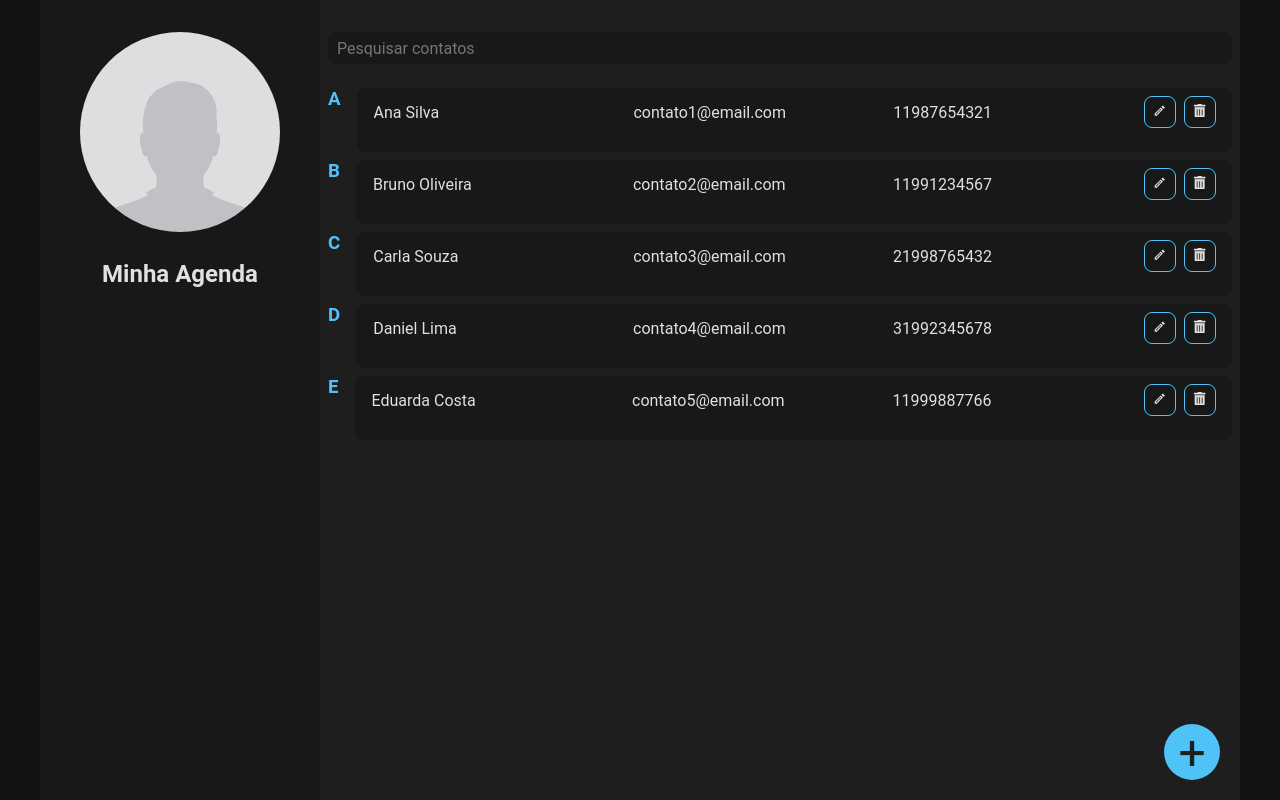
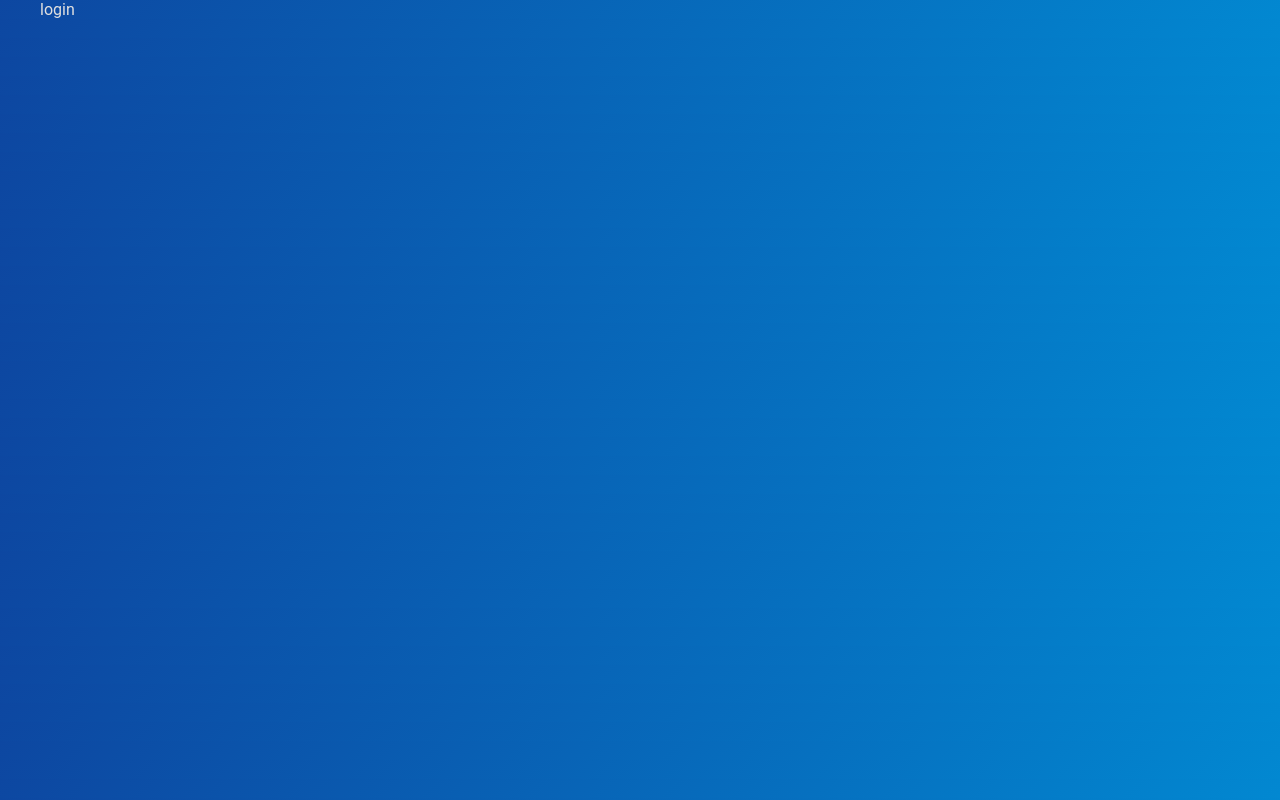
Before and after one commit to JovanneSousa/agenda, a React (Vite) app: page /login in a window 1280 px wide. Built offline with nearby package versions, Linux system fonts and the light colour scheme.

Commit message:
feat: adicionando react router, feito a separação das pages contato e login e alterado o background para um gradiente

```diff
--- a/package.json
+++ b/package.json
@@ -16,6 +16,7 @@
     "react-dom": "^19.1.0",
     "react-icons": "^5.5.0",
     "react-redux": "^9.2.0",
+    "react-router-dom": "^7.9.1",
     "redux": "^5.0.1",
     "styled-components": "^6.1.17"
   },
--- a/src/App.tsx
+++ b/src/App.tsx
@@ -1,29 +1,22 @@
 import { Provider } from 'react-redux'
-import Perfil from './Components/Aside'
-import Container from './Components/Content'
 import { GlobalStyle } from './globalStyle'
 import { store } from './Store'
-import AddContact from './Components/addContactModal'
-import { useState } from 'react'
+import { BrowserRouter, Route, Routes } from 'react-router-dom'
+import ContactsPage from './Pages/ContactPage'
+import LoginPage from './Pages/LoginPage'
 
 function App() {
-  const [isAddButtonActive, setIsAddbuttonActive] = useState(false)
-
-  const handleAddButtonClick = () => {
-    setIsAddbuttonActive(!isAddButtonActive)
-  }
-
   return (
     <Provider store={store}>
       <GlobalStyle />
       <div className="container">
-        <Perfil />
-        <Container
-          isAddButtonActive={isAddButtonActive}
-          onClick={handleAddButtonClick}
-        />
+        <BrowserRouter>
+          <Routes>
+            <Route path="/contatos" element={<ContactsPage />} />
+            <Route path="/login" element={<LoginPage />} />
+          </Routes>
+        </BrowserRouter>
       </div>
-      {isAddButtonActive && <AddContact onClose={handleAddButtonClick} />}
     </Provider>
   )
 }
--- /dev/null
+++ b/src/Components/Login/index.tsx
@@ -0,0 +1,9 @@
+const Login = () => {
+  return (
+    <div>
+      <div>login</div>
+    </div>
+  )
+}
+
+export default Login
--- a/src/Components/addButton/styles.ts
+++ b/src/Components/addButton/styles.ts
@@ -10,7 +10,7 @@ export const StyleButton = styled.div<{ onClick: () => void }>`
   bottom: 20px;
   right: 20px;
   font-size: 48px;
-  background-color: ${cores.buttonColor};
+  background: ${cores.gradient2};
   border-radius: 50%;
   display: flex;
   justify-content: center;
@@ -23,9 +23,7 @@ export const StyleButton = styled.div<{ onClick: () => void }>`
     background-color 0.3s ease;
 
   &:hover {
-    background-color: ${cores.container};
-    border: 1px solid ${cores.buttonColor};
-    color: ${cores.buttonColor};
+    box-shadow: 0 0 15px 5px rgba(255, 255, 255, 0.1);
     transform: scale(1.2);
   }
 `
--- /dev/null
+++ b/src/Pages/ContactPage.tsx
@@ -0,0 +1,23 @@
+import { useState } from 'react'
+import Perfil from '../Components/Aside'
+import Container from '../Components/Content'
+import AddContact from '../Components/addContactModal'
+
+export default function ContactsPage() {
+  const [isAddButtonActive, setIsAddbuttonActive] = useState(false)
+
+  const handleAddButtonClick = () => {
+    setIsAddbuttonActive(!isAddButtonActive)
+  }
+
+  return (
+    <>
+      <Perfil />
+      <Container
+        isAddButtonActive={isAddButtonActive}
+        onClick={handleAddButtonClick}
+      />
+      {isAddButtonActive && <AddContact onClose={handleAddButtonClick} />}
+    </>
+  )
+}
--- /dev/null
+++ b/src/Pages/LoginPage.tsx
@@ -0,0 +1,9 @@
+import Login from '../Components/Login'
+
+export default function LoginPage() {
+  return (
+    <>
+      <Login />
+    </>
+  )
+}
--- a/src/globalStyle.ts
+++ b/src/globalStyle.ts
@@ -7,6 +7,8 @@ export const cores = {
   titleColor: '#e0e0e0',
   textColor: '#b0b0b0',
   buttonColor: '#4fc3f7',
+  gradient: 'linear-gradient(135deg, #0d47a1, #0288d1)',
+  gradient2: 'linear-gradient(135deg, #0288d1, #4fc3f7)',
 }
 
 export const GlobalStyle = createGlobalStyle`
@@ -20,7 +22,7 @@ export const GlobalStyle = createGlobalStyle`
     color: ${cores.titleColor};
 
     body {
-        background-color: ${cores.background};
+        background: ${cores.gradient};
     }
 }
 
```
Also changed, not shown: src/services/api.ts (added), 1 other file (tests, documents, lock files or other folders).
